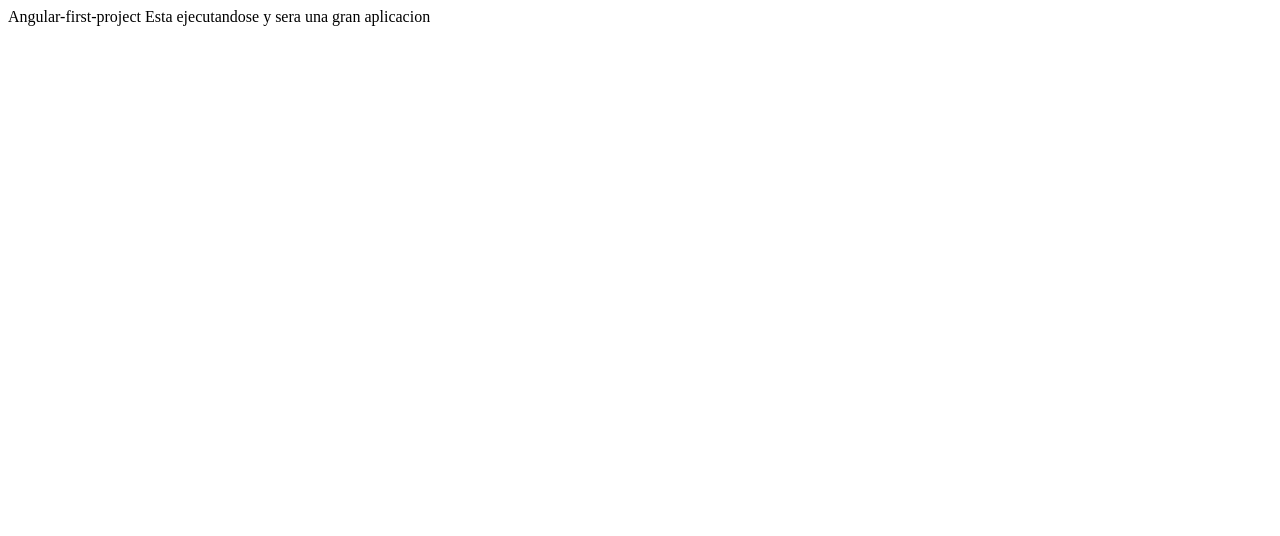
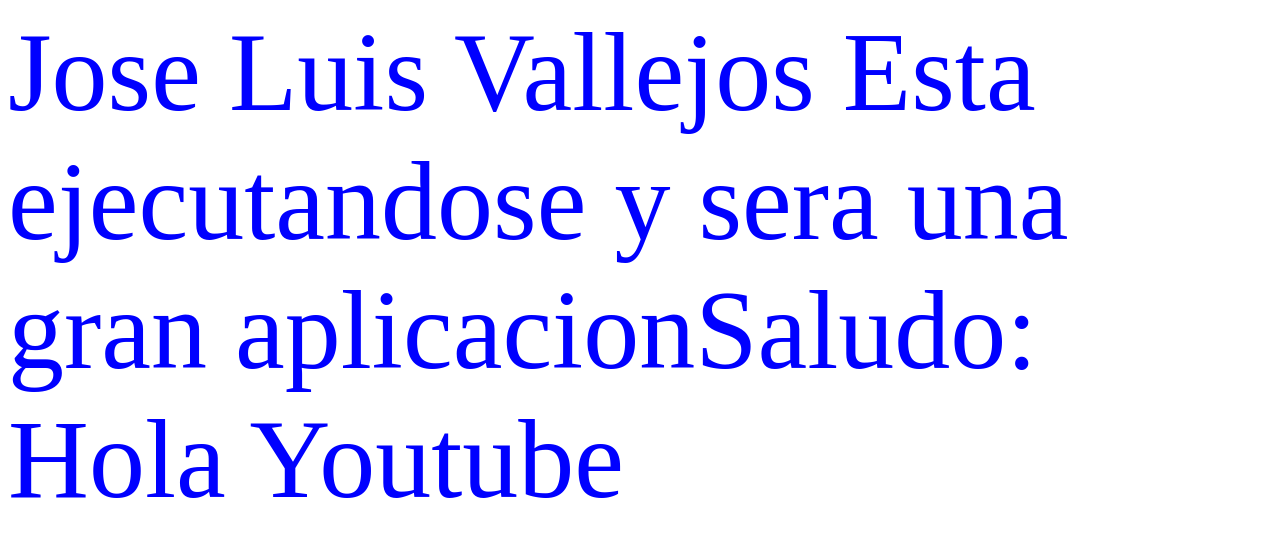
Before and after one commit to NikolaiKoz/Angular---Practice, an Angular app in the folder Angular-first-project/: page / in a window 1280 px wide. Shown: the top 536 px of the page. Built offline with nearby package versions, Linux system fonts and the light colour scheme.

Commit message:
style: :art: Change the first msj.

```diff
--- a/Angular-first-project/src/app/app.component.html
+++ b/Angular-first-project/src/app/app.component.html
@@ -1 +1,3 @@
 <span>{{ title }} Esta ejecutandose y sera una gran aplicacion</span>
+
+<span>Saludo: {{saludo}}</span>
--- a/Angular-first-project/src/app/app.component.scss
+++ b/Angular-first-project/src/app/app.component.scss
@@ -0,0 +1,4 @@
+span{
+    font-size: 7rem;
+    color: blue;
+}
--- a/Angular-first-project/src/app/app.component.ts
+++ b/Angular-first-project/src/app/app.component.ts
@@ -1,10 +1,12 @@
 import { Component } from '@angular/core';
 
 @Component({
-  selector: 'app-root',
+  selector: 'app-raiz',
   templateUrl: './app.component.html',
   styleUrls: ['./app.component.scss']
 })
 export class AppComponent {
-  title = 'Angular-first-project';
+  title = 'Jose Luis Vallejos';
+
+  saludo = 'Hola Youtube';
 }
--- a/Angular-first-project/src/index.html
+++ b/Angular-first-project/src/index.html
@@ -8,6 +8,6 @@
   <link rel="icon" type="image/x-icon" href="favicon.ico">
 </head>
 <body>
-  <app-root></app-root>
+  <app-raiz></app-raiz>
 </body>
 </html>
```
